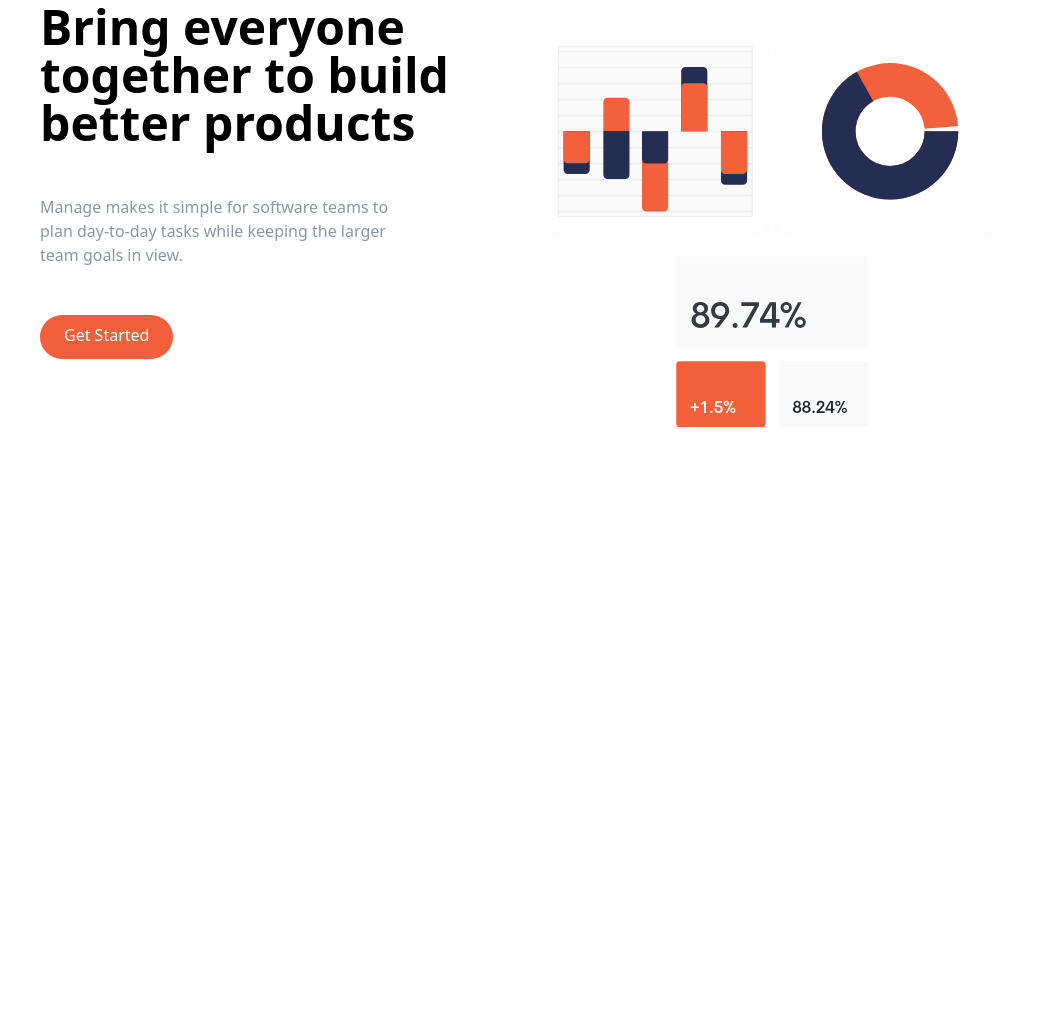
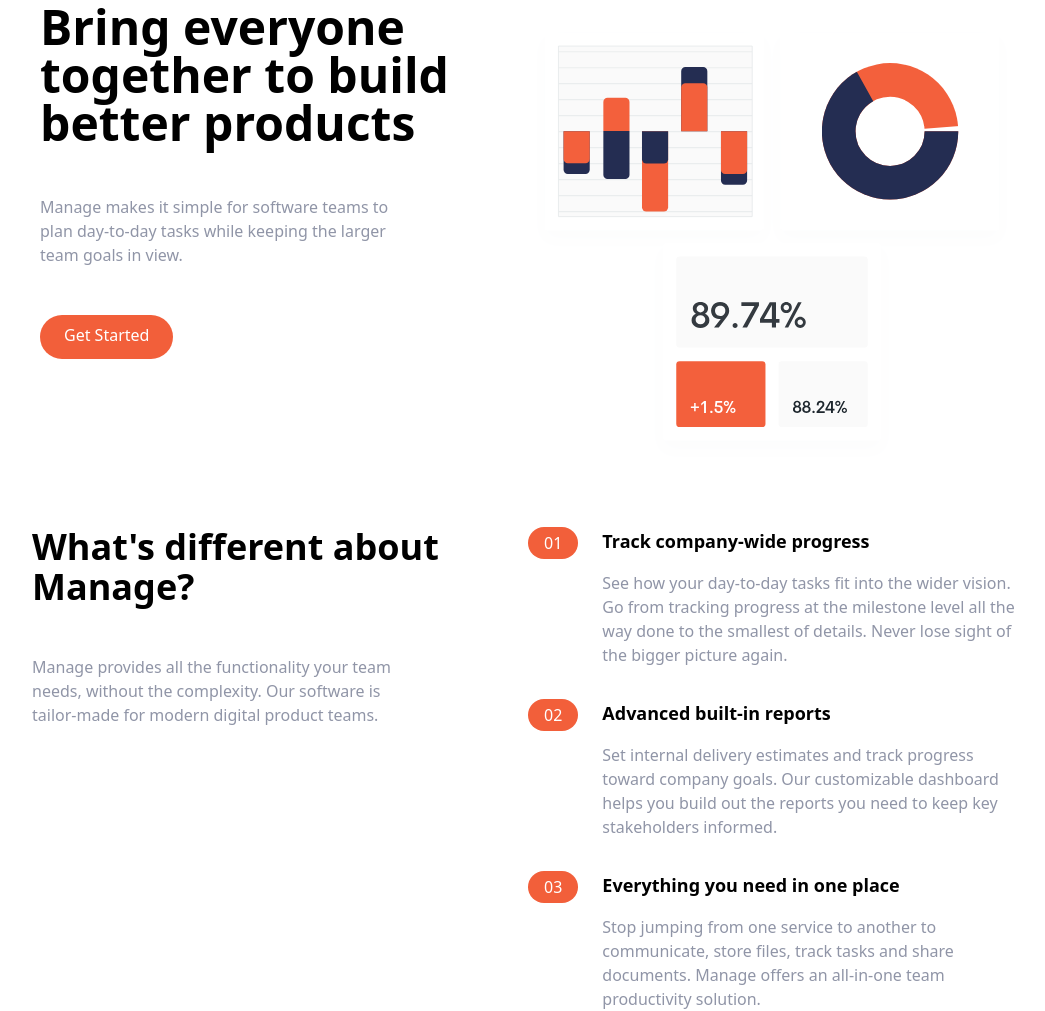
Before and after one commit to emanuelefavero/tailwind, a website: page index.html in a window 1280 px wide. Shown: the part 129-1140 px from the top of the page, without its empty margins (112-1157 px from the left). Before the commit the page ends 800 px from the top, so only its background shows below. Drawn offline with Linux system fonts and the light colour scheme.

Commit message:
add features section

```diff
--- a/index.html
+++ b/index.html
@@ -62,5 +62,119 @@
         </div>
       </div>
     </section>
+
+    <!-- Features -->
+    <section id="features">
+      <!-- Flex Container -->
+      <div
+        class="container flex flex-col px-4 mx-auto mt-10 space-y-12 md:space-y-0 md:flex-row"
+      >
+        <!-- What's different -->
+        <div class="flex flex-col space-y-12 md:w-1/2">
+          <h2 class="max-w-md text-4xl font-bold text-center md:text-left">
+            What's different about Manage?
+          </h2>
+          <p class="max-w-sm text-center text-darkGrayishBlue md:text-left">
+            Manage provides all the functionality your team needs, without the
+            complexity. Our software is tailor-made for modern digital product
+            teams.
+          </p>
+        </div>
+
+        <!-- Numbered List -->
+        <div class="flex flex-col space-y-8 md:w-1/2">
+          <!-- List Item 1 -->
+          <div
+            class="flex flex-col space-y-3 md:space-y-0 md:space-x-6 md:flex-row"
+          >
+            <!-- Heading -->
+            <div class="rounded-l-full bg-brightRedSupLight md:bg-transparent">
+              <div class="flex items-center space-x-2">
+                <div
+                  class="px-4 py-2 text-white rounded-full md:py-1 bg-brightRed"
+                >
+                  01
+                </div>
+                <h3 class="text-base font-bold md:mb-4 md:hidden">
+                  Track company-wide progress
+                </h3>
+              </div>
+            </div>
+
+            <div class="">
+              <h3 class="hidden mb-4 text-lg font-bold md:block">
+                Track company-wide progress
+              </h3>
+              <p class="text-darkGrayishBlue">
+                See how your day-to-day tasks fit into the wider vision. Go from
+                tracking progress at the milestone level all the way done to the
+                smallest of details. Never lose sight of the bigger picture
+                again.
+              </p>
+            </div>
+          </div>
+
+          <!-- List Item 2 -->
+          <div
+            class="flex flex-col space-y-3 md:space-y-0 md:space-x-6 md:flex-row"
+          >
+            <!-- Heading -->
+            <div class="rounded-l-full bg-brightRedSupLight md:bg-transparent">
+              <div class="flex items-center space-x-2">
+                <div
+                  class="px-4 py-2 text-white rounded-full md:py-1 bg-brightRed"
+                >
+                  02
+                </div>
+                <h3 class="text-base font-bold md:mb-4 md:hidden">
+                  Advanced built-in reports
+                </h3>
+              </div>
+            </div>
+
+            <div class="">
+              <h3 class="hidden mb-4 text-lg font-bold md:block">
+                Advanced built-in reports
+              </h3>
+              <p class="text-darkGrayishBlue">
+                Set internal delivery estimates and track progress toward
+                company goals. Our customizable dashboard helps you build out
+                the reports you need to keep key stakeholders informed.
+              </p>
+            </div>
+          </div>
+
+          <!-- List Item 3 -->
+          <div
+            class="flex flex-col space-y-3 md:space-y-0 md:space-x-6 md:flex-row"
+          >
+            <!-- Heading -->
+            <div class="rounded-l-full bg-brightRedSupLight md:bg-transparent">
+              <div class="flex items-center space-x-2">
+                <div
+                  class="px-4 py-2 text-white rounded-full md:py-1 bg-brightRed"
+                >
+                  03
+                </div>
+                <h3 class="text-base font-bold md:mb-4 md:hidden">
+                  Everything you need in one place
+                </h3>
+              </div>
+            </div>
+
+            <div class="">
+              <h3 class="hidden mb-4 text-lg font-bold md:block">
+                Everything you need in one place
+              </h3>
+              <p class="text-darkGrayishBlue">
+                Stop jumping from one service to another to communicate, store
+                files, track tasks and share documents. Manage offers an
+                all-in-one team productivity solution.
+              </p>
+            </div>
+          </div>
+        </div>
+      </div>
+    </section>
   </body>
 </html>
```
Also changed, not shown: TIPS.md (+2 -0 lines), css/main.css.
